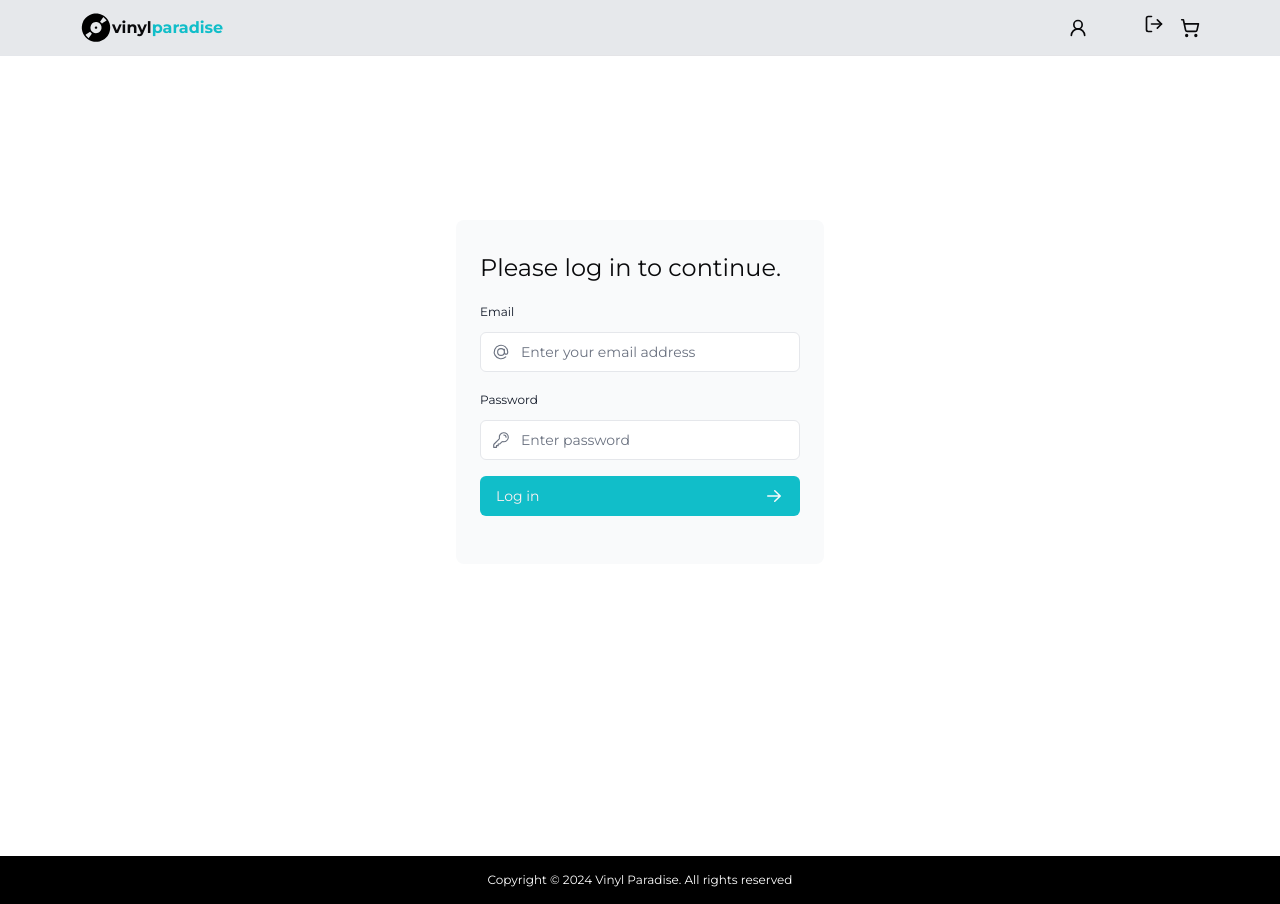
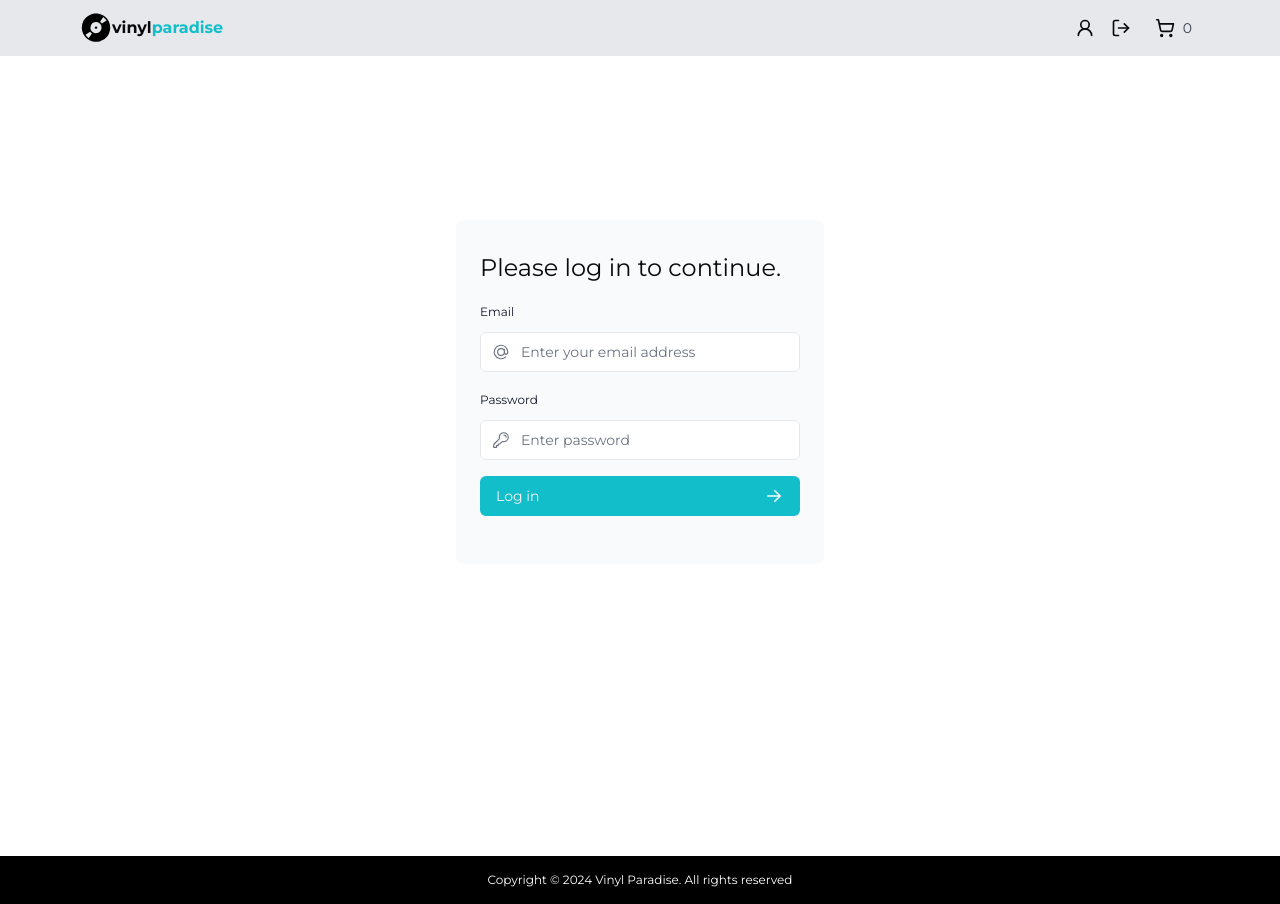
Before and after one commit to AlejandroSergioLeal/leal-ruiz-proyecto-nextjs, a Next.js app: page /login in a window 1280 px wide. Built offline with nearby package versions, Linux system fonts and the light colour scheme.

Commit message:
Add cart

```diff
--- /dev/null
+++ b/app/context/cart.tsx
@@ -0,0 +1,94 @@
+'use client'
+
+import { Product } from '@/lib/definitions';
+import { createContext, useState, useEffect, useContext} from 'react';
+
+interface CartItem {
+  id: number;
+  price: number;
+  quantity: number;
+}
+
+
+export const CartContext = createContext<any>(undefined);
+
+export function CartProvider({children} : {
+    children: React.ReactNode;
+} ) {
+    const [cartItems, setCartItems] = useState<CartItem[]>(() => {
+        if (typeof window !== "undefined") {
+            const storedCartItems = localStorage.getItem('cartItems');
+            return storedCartItems ? JSON.parse(storedCartItems) as CartItem[] : [];
+        }
+        return [];
+    });
+
+  const addToCart = (item: Product) => {
+    const isItemInCart = cartItems.find((cartItem) => cartItem.id === item.product_id);
+
+    if (isItemInCart) {
+      setCartItems(
+        cartItems.map((cartItem) =>
+          cartItem.id === item.product_id
+            ? { ...cartItem, quantity: cartItem.quantity + 1 }
+            : cartItem
+        )
+      );
+    } else {
+      setCartItems([...cartItems, { ...item, id: item.product_id, quantity: 1 }]);
+    }
+  };
+
+  const removeFromCart = (item: Product) => {
+    const isItemInCart = cartItems.find((cartItem) => cartItem.id === item.product_id);
+
+    if (isItemInCart && isItemInCart.quantity === 1) {
+      setCartItems(cartItems.filter((cartItem) => cartItem.id !== item.product_id));
+    } else {
+      setCartItems(
+        cartItems.map((cartItem) =>
+          cartItem.id === item.product_id
+            ? { ...cartItem, quantity: cartItem.quantity - 1 }
+            : cartItem
+        )
+      );
+    }
+  };
+
+  const clearCart = () => {
+    setCartItems([]);
+  };
+
+  const getCartTotal = () => {
+    return cartItems.reduce((total, item) => total + item.price * item.quantity, 0);
+  };
+
+  useEffect(() => {
+    localStorage.setItem("cartItems", JSON.stringify(cartItems));
+  }, [cartItems]);
+
+  useEffect(() => {
+    const cartItems = localStorage.getItem("cartItems");
+    if (cartItems) {
+      setCartItems(JSON.parse(cartItems));
+    }
+  }, []);
+
+  return (
+    <CartContext.Provider
+      value={{
+        cartItems,
+        addToCart,
+        removeFromCart,
+        clearCart,
+        getCartTotal,
+      }}
+    >
+      {children}
+    </CartContext.Provider>
+  );
+}
+
+export function useAppContext() {
+    return useContext(CartContext);
+}
--- a/app/layout.tsx
+++ b/app/layout.tsx
@@ -2,6 +2,7 @@ import '@/app/ui/globals.css';
 import {montserrat} from '@/app/ui/fonts';
 import Footer from './ui/Footer';
 import Navbar from '../components/ui/Navbar';
+import { CartProvider } from './context/cart';
 
 export default function RootLayout({
   children,
@@ -9,7 +10,8 @@ export default function RootLayout({
   children: React.ReactNode;
 }) {
   return (
-    <html lang="en" className="h-full">
+   <CartProvider>
+   <html lang="en" className="h-full">
       <body className= {`${montserrat.className} antialiased `}>
         <main className= 'relative flex flex-col min-h-screen'>
           <div className='flex-grow flex-1'>
@@ -20,5 +22,6 @@ export default function RootLayout({
         </main>
       </body>
     </html>
+   </CartProvider>
   );
 }
--- a/app/login/login-form.tsx
+++ b/app/login/login-form.tsx
@@ -55,7 +55,7 @@ export default function LoginForm() {
                 name="password"
                 placeholder="Enter password"
                 required
-                minLength={6}
+                minLength={5}
               />
               <KeyIcon className="pointer-events-none absolute left-3 top-1/2 h-[18px] w-[18px] -translate-y-1/2 text-gray-500 peer-focus:text-gray-900" />
             </div>
--- a/app/product/[productId]/page.tsx
+++ b/app/product/[productId]/page.tsx
@@ -1,9 +1,11 @@
+
 import { Button, buttonVariants } from '@/app/ui/button'
 import MaxWidthWrapper from '@/app/ui/MaxWidthWrapper'
 import * as dao from '@/lib/dao'
-import React from 'react'
 import Image from 'next/image'
 import { cn } from '@/lib/utils'
+import CartButton from '@/app/ui/ButtonCart'
+
 
 const pruebaTracklist = [
   "Turkish Cotton",
@@ -15,9 +17,12 @@ const pruebaTracklist = [
   "Porsches in Spanish"
 ];
 
+
 export default async function ProductPage({ params }: { params: { productId: number } }) {
   const pId = params.productId;
   const producto = await dao.getProductById(pId);
+
+
 
   return (
     <MaxWidthWrapper>
@@ -40,7 +45,7 @@ export default async function ProductPage({ params }: { params: { productId: num
             <p className="text-gray-800 dark:text-gray-400 font-bold">{producto.artist}</p>
           </div>
           <div className="grid gap-2 mt-4">
-            <Button className={cn(buttonVariants({ variant: 'destructive' }), 'mt-4')}>Añadir al carrito</Button>
+            <CartButton product={producto}></CartButton>
           </div>
           <div className="grid gap-2 mt-4">
             <h3 className="text-xl font-semibold underline text-gray-800 dark:text-gray-200">Género:</h3>
--- /dev/null
+++ b/app/ui/ButtonCart.tsx
@@ -0,0 +1,29 @@
+'use client'
+
+import { Button, buttonVariants } from '@/app/ui/button'
+import { Product } from '@/lib/definitions'
+import { useAppContext } from '@/app/context/cart'
+import { cn } from '@/lib/utils'
+
+interface ButtonProps{
+    product: Product
+}
+
+function CartButton({product}: ButtonProps) {
+    const {addToCart} = useAppContext()
+
+    const handleClick = () => {
+    addToCart(product);
+};
+
+return (
+    <Button
+        className={cn(buttonVariants({ variant: 'default' }), 'w-full')}
+        onClick={handleClick}
+    >
+        Agregar al carrito
+    </Button>
+);
+}
+
+export default CartButton
--- a/app/ui/Cart.tsx
+++ b/app/ui/Cart.tsx
@@ -1,19 +1,76 @@
 'use client'
-import { SheetContent, SheetTrigger } from '@/components/ui/sheet'
-import { Sheet, ShoppingCart } from 'lucide-react'
+
+import { Sheet, SheetContent, SheetHeader, SheetTitle, SheetTrigger } from '@/components/ui/sheet'
+import { ShoppingCart } from 'lucide-react'
 import React from 'react'
+import { useContext } from 'react'
+import { CartContext } from '../context/cart'
+import { Product } from '@/lib/definitions'
 
 const Cart = () => {
+  const { cartItems, addToCart, removeFromCart, clearCart, getCartTotal } = useContext(CartContext)
   return (
     <Sheet>
     <SheetTrigger className='group -m-2 flex items-center p-2'>
       <ShoppingCart
         aria-hidden='true'
-            className='h-6 w-6 flex-shrink-0 text-gray-400 group-hover:text-gray-500' />
-            <span className='ml-2 text-sm font-medium text-gray-700 group-hover:text-gray-800'>0</span>
-
+        className='w-5 h-5 transform transition-transform duration-200 hover:scale-110'
+      />
+      <span className='ml-2 text-sm font-medium text-gray-700 '>{cartItems.length}</span>
     </SheetTrigger>
-        <SheetContent className='flex w-full flex-col pr-0 sm:max-w-lg'></SheetContent>
+    <SheetContent className='flex w-full flex-col pr-0 sm:max-w-lg z-[150]'>
+      <SheetHeader className='space-y-2.5 pr-6'>
+        <SheetTitle>Cart ({cartItems.length})</SheetTitle>
+      </SheetHeader>
+      <div className="flex-col flex items-center bg-white gap-8 p-10 text-black text-sm">
+        <h1 className="text-2xl font-bold">Cart</h1>
+        <div className="flex flex-col gap-4">
+          {cartItems.map((item: Product) => (
+            <div className="flex justify-between items-center" key={item.product_id}>
+              <div className="flex gap-4">
+                <div className="flex flex-col">
+                  <h1 className="text-lg font-bold">{item.name}</h1>
+                  <p className="text-gray-600">{item.price}</p>
+                </div>
+              </div>
+              <div className="flex gap-4">
+                <button
+                  className="px-4 py-2 bg-gray-800 text-white text-xs font-bold uppercase rounded hover:bg-gray-700 focus:outline-none focus:bg-gray-700"
+                  onClick={() => {
+                    addToCart(item)
+                  }}
+                >
+                  +
+                </button>
+                <button
+                  className="px-4 py-2 bg-gray-800 text-white text-xs font-bold uppercase rounded hover:bg-gray-700 focus:outline-none focus:bg-gray-700"
+                  onClick={() => {
+                    removeFromCart(item)
+                  }}
+                >
+                  -
+                </button>
+              </div>
+            </div>
+          ))}
+        </div>
+        {cartItems.length > 0 ? (
+          <div className="flex flex-col justify-between items-center">
+            <h1 className="text-lg font-bold">Total: ${getCartTotal()}</h1>
+            <button
+              className="px-4 py-2 bg-gray-800 text-white text-xs font-bold uppercase rounded hover:bg-gray-700 focus:outline-none focus:bg-gray-700"
+              onClick={() => {
+                clearCart()
+              }}
+            >
+              Clear cart
+            </button>
+          </div>
+        ) : (
+          <h1 className="text-lg font-bold">Your cart is empty</h1>
+        )}
+      </div>
+    </SheetContent>
   </Sheet>
 )
 }
--- a/components/ui/Navbar.tsx
+++ b/components/ui/Navbar.tsx
@@ -4,20 +4,22 @@ import Link from 'next/link'
 import { Icons } from '../../app/ui/Icons'
 import { ShoppingCart, UserRound, LogOut, LucideLogOut } from 'lucide-react'
 import { signOut } from '@/auth';
+import Cart from '@/app/ui/Cart'
+
 
 const Navbar = () => {
   return (
     <nav className='sticky z-[100] h-14 inset-x-0 top-0 w-full border-b border-gray-200 bg-gray-300/55 backdrop-blur-lg transition-all'>
       <MaxWidthWrapper>
-        <div className='flex h-14 items-center justify-between border-b border-zinc-200'>
+        <div className='flex h-14 items-center justify-between'>
           <div className='flex items-center space-x-4'>
-            <Link href='/' className='flex z-40 font-semibold items-center '>
-              <Icons.logo className='w-8 h-8 ' />
-              vinyl <span className='text-light-custom-blue-500'> paradise </span>
+            <Link href='/' className='flex z-40 font-semibold items-center'>
+              <Icons.logo className='w-8 h-8' />
+              vinyl <span className='text-light-custom-blue-500'>paradise</span>
             </Link>
           </div>
           <div className='flex items-center space-x-4 md:mr-0 md:ml-auto'>
-            <Link href='/login' className='flex items-center gap-1 mr-10 '>
+            <Link href='/login' className='flex items-center gap-1'>
               <UserRound className='w-5 h-5 transform transition-transform duration-200 hover:scale-110' />
             </Link>
             <form
@@ -25,14 +27,13 @@ const Navbar = () => {
                 'use server';
                 await signOut();
               }}
+              className='flex items-center'
             >
               <button>
                 <LogOut className='w-5 h-5 transform transition-transform duration-200 hover:scale-110' />
               </button>
             </form>
-            <Link href='/shopping-cart' className='flex items-center space-x-4 '>
-              <ShoppingCart className='w-5 h-5 transform transition-transform duration-200 hover:scale-110' />
-            </Link>
+            <Cart/>
           </div>
         </div>
       </MaxWidthWrapper>
--- a/package.json
+++ b/package.json
@@ -19,6 +19,7 @@
     "@radix-ui/react-dropdown-menu": "^2.0.6",
     "@radix-ui/react-slot": "^1.0.2",
     "@vercel/postgres": "^0.8.0",
+    "axios": "^1.7.2",
     "bcrypt": "^5.1.1",
     "class-variance-authority": "^0.7.0",
     "cloudinary": "^2.2.0",
```
Also changed, not shown: lib/actions.ts (line endings or trailing spaces), 1 other file (tests, documents, lock files or other folders). Lines whose indentation alone changed are shown as unchanged.
